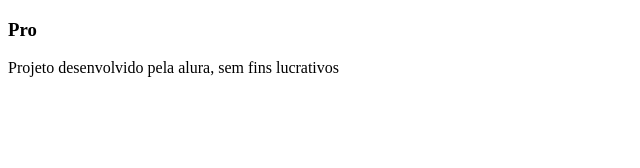
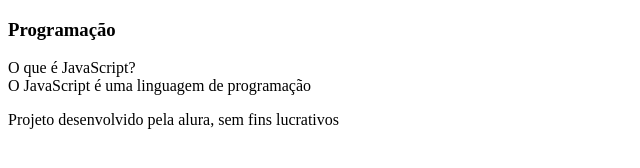
Before and after one commit to Isagss/flashcards, a plain HTML site: page index.html in a window 1280 px wide. Shown: the whole page, without its empty margins (0-640 px from the left). Drawn offline with Linux system fonts and the light colour scheme.

Commit message:
Add files via upload

```diff
--- a/index.html
+++ b/index.html
@@ -9,11 +9,18 @@
     <main>
    <section id="conteiner">
     <article class="cartao">
-        <div class="carta__conteudo">
-            <h3>Pro</h3>
+        <div class="cartao__conteudo">
+            <h3>Programação</h3>
+            <div class="cartao__conteudo__pergunta">
+                O que é JavaScript?
+            </div>
+            <div class="cartao__conteudo__resposta">
+        O JavaScript é uma linguagem de programação
         </div>
+         </div>
     </article>
-   </section>
+    <article class="cartao">
+   <div>
     </main>
     <footer>
         <p>Projeto desenvolvido pela alura, sem fins lucrativos</p>
```
